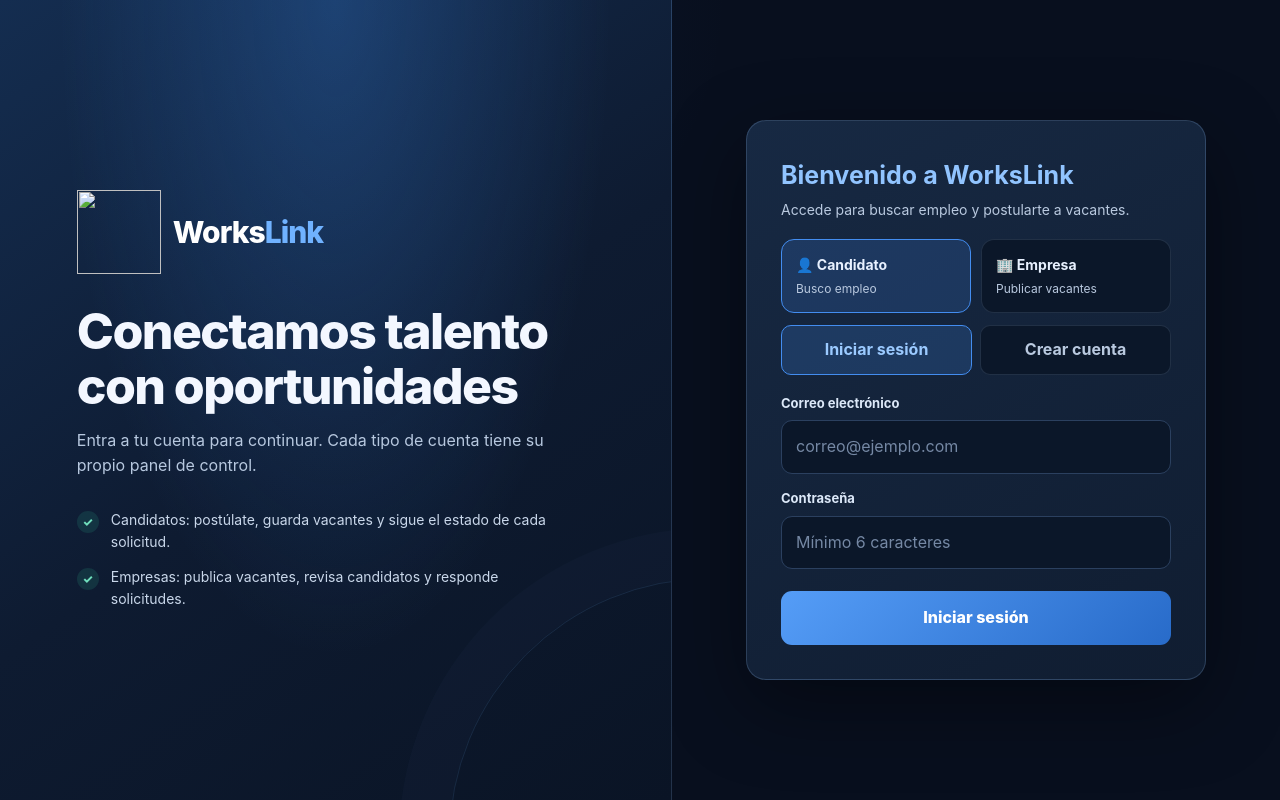
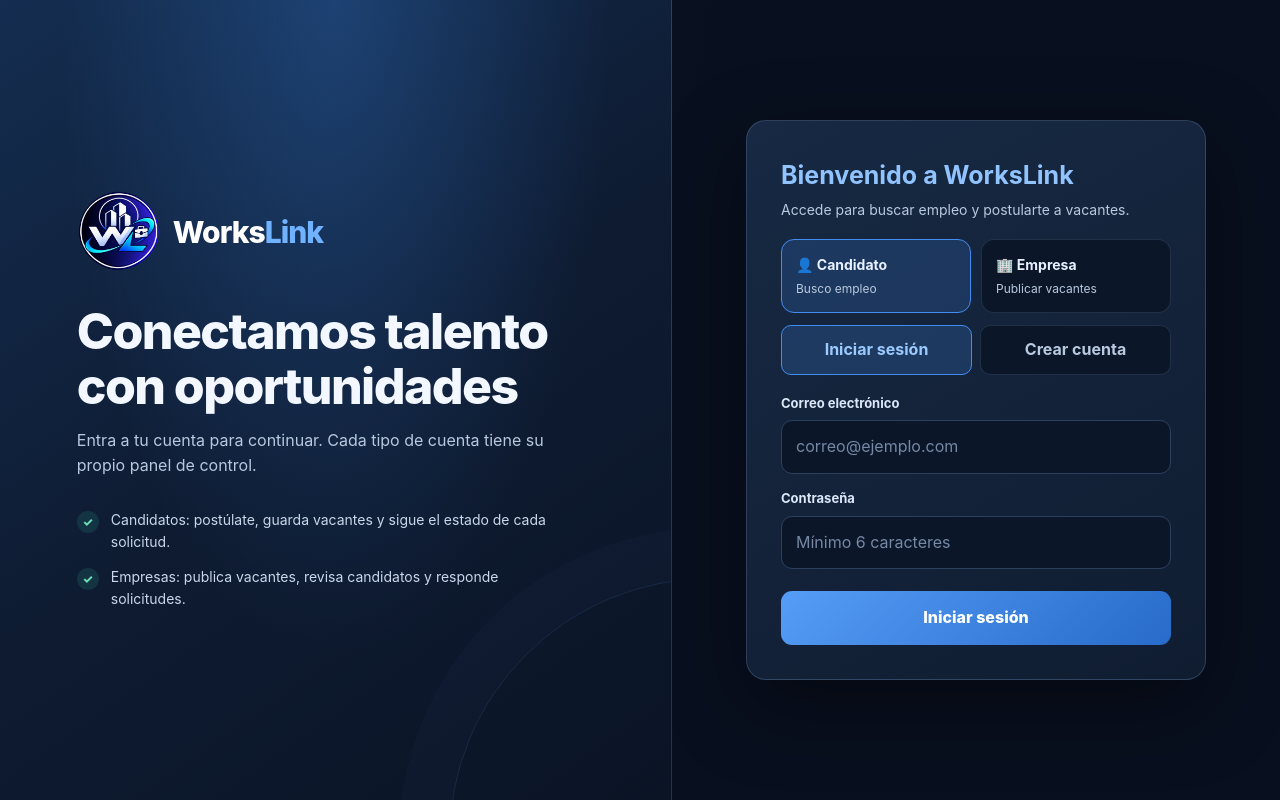
Before and after one commit to Luisito208/WorksLinks, a plain HTML site: page index.html in a window 1280 px wide. Drawn offline with Linux system fonts and the light colour scheme.

Commit message:
Add files via upload

```diff
--- a/index.html
+++ b/index.html
@@ -6,14 +6,14 @@
 <meta name="description" content="WorksLink conecta empresas con personas que buscan oportunidades laborales.">
 <meta name="theme-color" content="#080f1e">
 <title>WorksLink | Encuentra tu próxima oportunidad</title>
-<link rel="icon" type="image/png" href="img/Logo-WorksLink.png">
-<link rel="stylesheet" href="style.css?v=3">
+<link rel="icon" type="image/png" href="Logo-WorksLink.png">
 </head>
+<link rel="stylesheet" href="style.css?v=3" alt="🤑">
 <body class="sin-sesion">
 
 <section class="acceso" id="pantallaAcceso" aria-label="Acceso a WorksLink">
     <div class="acceso-marca">
-        <div class="logo"><img src="img/Logo-WorksLink.png" alt="" width="48" height="48"><strong class="logo-texto">Works<span>Link</span></strong></div>
+        <div class="logo"><img src="Logo-WorksLink.png" alt="" width="48" height="48"><strong class="logo-texto">Works<span>Link</span></strong></div>
         <h1>Conectamos talento con oportunidades</h1>
         <p>Entra a tu cuenta para continuar. Cada tipo de cuenta tiene su propio panel de control.</p>
         <ul class="acceso-beneficios">
@@ -63,7 +63,7 @@
 </section>
 
 <header>
-    <div class="logo"><img src="img/Logo-WorksLink.png" alt="" width="48" height="48"><strong class="logo-texto">Works<span>Link</span></strong></div>
+    <div class="logo"><img src="Logo-WorksLink.png" alt="" width="48" height="48"><strong class="logo-texto">Works<span>Link</span></strong></div>
     <nav>
         <a href="#inicio" class="solo-candidato">Inicio</a>
         <a href="#ofertas" class="solo-candidato">Empleos</a>
@@ -294,7 +294,7 @@
 <div id="notificacion" class="notificacion" role="status"></div>
 
 <footer>
-    <div class="logo"><img src="img/Logo-WorksLink.png" alt="" width="48" height="48"><strong class="logo-texto">Works<span>Link</span></strong></div>
+    <div class="logo"><img src="Logo-WorksLink.png" alt="" width="48" height="48"><strong class="logo-texto">Works<span>Link</span></strong></div>
     <p>Conectamos talento con oportunidades.</p>
 </footer>
 
```
